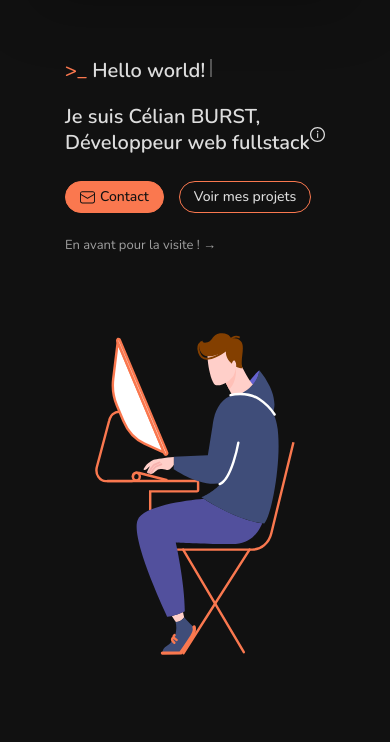
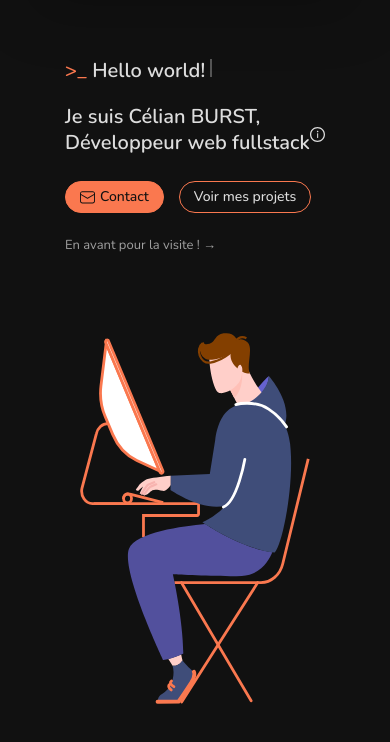
Before and after one commit to Skycel9/Portfolio, a website: page index.html in a window 390 px wide. Shown: the part 92-834 px from the top of the page. Drawn offline with nearby package versions, Linux system fonts and the light colour scheme; files that its build step writes are made by us from their sources.

Commit message:
Modification de l'image pour les smartphone

```diff
--- a/public/assets/scss/index/banner.scss
+++ b/public/assets/scss/index/banner.scss
@@ -90,7 +90,7 @@ header.banner {
 	.right img {
 		width: 15vw;
 		max-width: 650px;
-		min-width: 200px;
+		min-width: 230px;
 		transition: all 0.5s ease-in-out;
 	}
 
```
